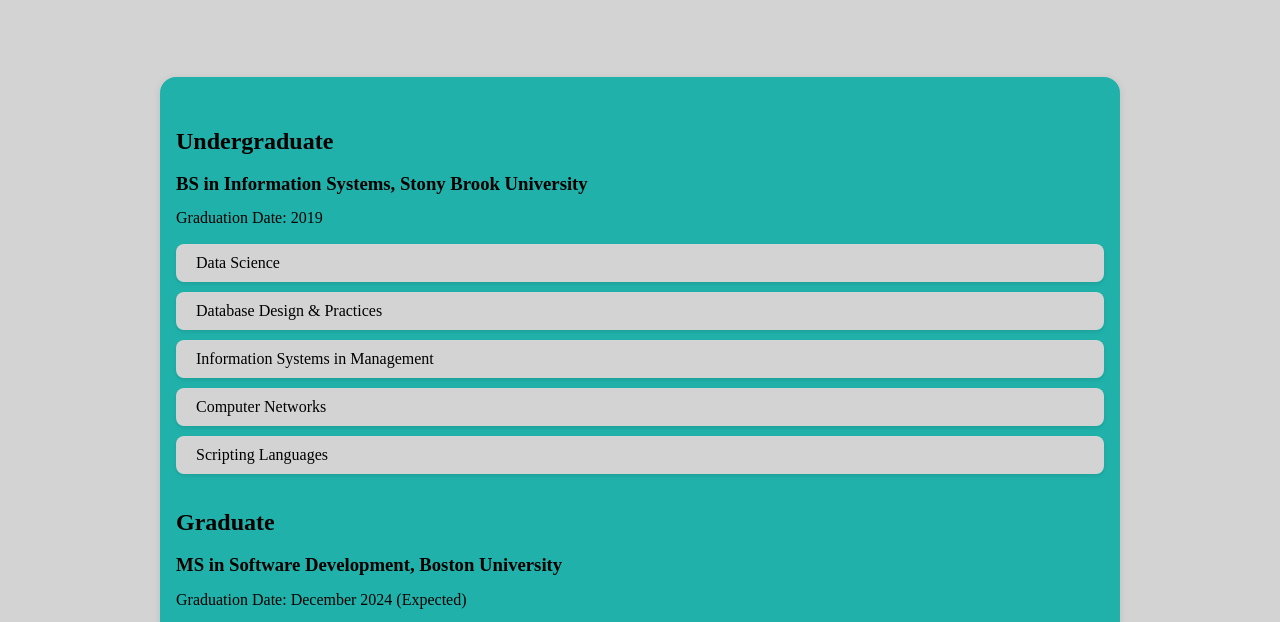
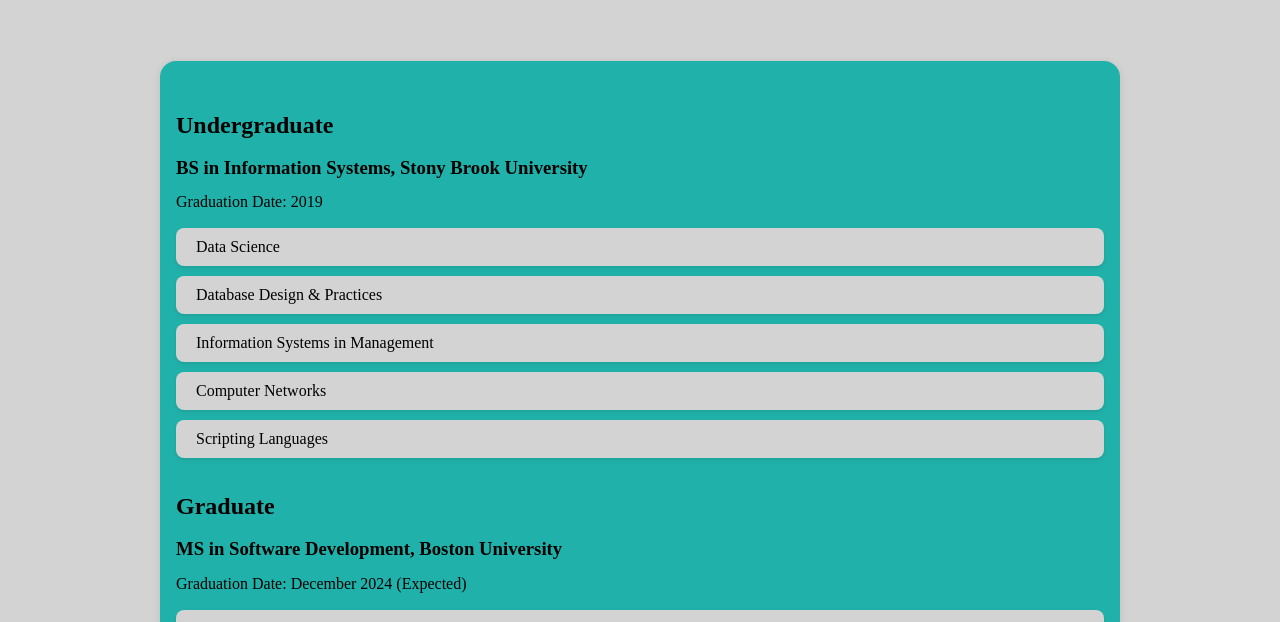
Before and after one commit to virajpatel115/CS601, a plain HTML site: page Education/index.html in a window 1280 px wide. Shown: the part 152-774 px from the top of the page. Drawn offline with nearby package versions, Linux system fonts and the light colour scheme.

Commit message:
Initial commit

```diff
--- a/Education/style.css
+++ b/Education/style.css
@@ -53,7 +53,7 @@
 .app-container {
   background-color: lightseagreen;
   justify-content: center;
-  margin: 5em auto;
+  margin: 4em auto;
   max-width: 60em;
   padding: 1em 1em;
   border-radius: 1em;
```
